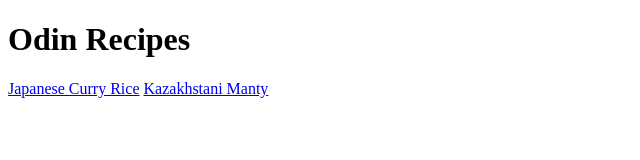
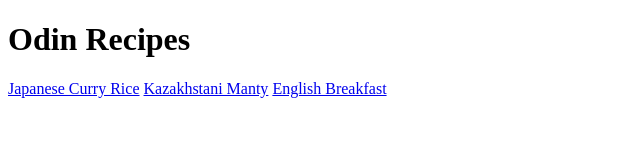
Before and after one commit to salta33/odin-recipes, a plain HTML site: page index.html in a window 1280 px wide. Shown: the whole page, without its empty margins (0-640 px from the left). Drawn offline with Linux system fonts and the light colour scheme.

Commit message:
Add link to engbreakfast.html to index.html

```diff
--- a/index.html
+++ b/index.html
@@ -8,5 +8,6 @@
         <h1>Odin Recipes</h1>
         <a href="./recipes/curryrice.html">Japanese Curry Rice</a>
         <a href="./recipes/manty.html">Kazakhstani Manty</a>
+        <a href="./recipes/engbreakfast.html">English Breakfast</a>
     </body>
 </html>
```
